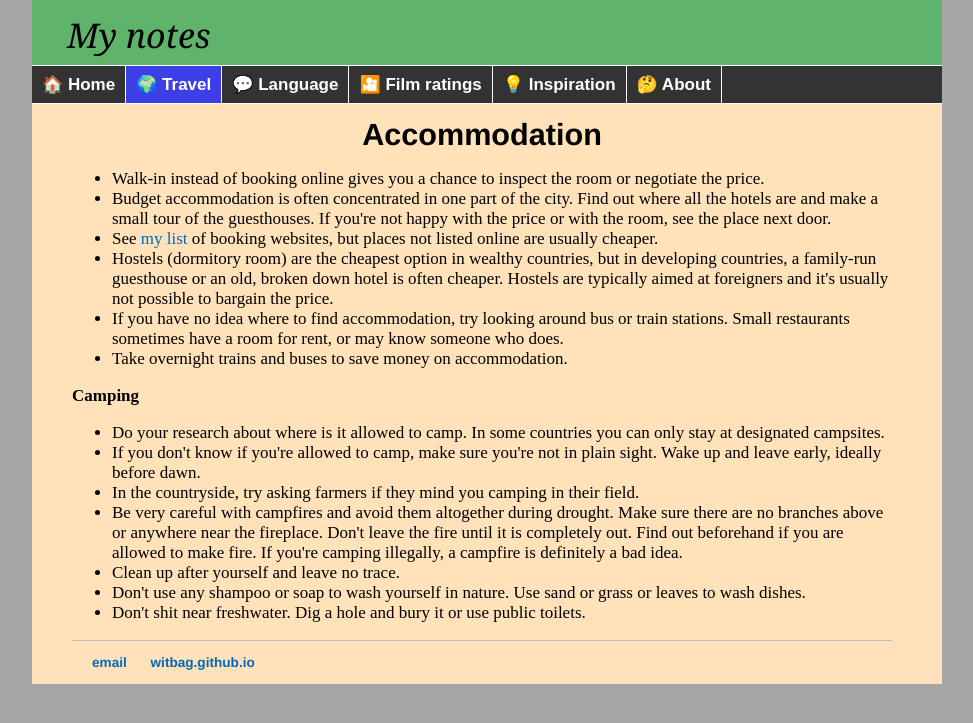
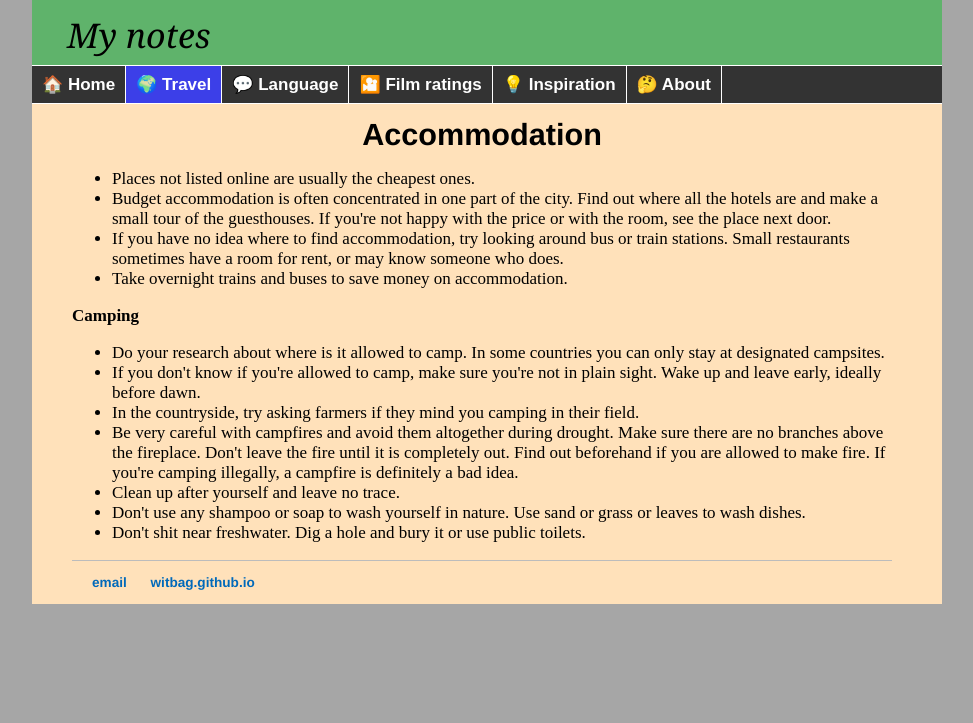
Before and after one commit to witbag/witbag.github.io, a Jekyll site: the page built from travel/accommodation.html, in a window 1280 px wide. Shown: the top 723 px of the page, without its empty margins (153-1126 px from the left). Built offline with Jekyll 4.4.1, drawn with Linux system fonts in a browser that asks for light colours.

Commit message:
Update accommodation.html

```diff
--- a/travel/accommodation.html
+++ b/travel/accommodation.html
@@ -9,10 +9,8 @@ title: Travel resources
 <center><h2>Accommodation</h2></center>
 
 <ul>
-<li>Walk-in instead of booking online gives you a chance to inspect the room or negotiate the price.<br>
+<li>Places not listed online are usually the cheapest ones.<br>
 <li>Budget accommodation is often concentrated in one part of the city. Find out where all the hotels are and make a small tour of the guesthouses. If you're not happy with the price or with the room, see the place next door.<br>
-<li>See <a href="resources.html#accom">my list</a> of booking websites, but places not listed online are usually cheaper.<br>
-<li>Hostels (dormitory room) are the cheapest option in wealthy countries, but in developing countries, a family-run guesthouse or an old, broken down hotel is often cheaper. Hostels are typically aimed at foreigners and it's usually not possible to bargain the price.<br>
 <li>If you have no idea where to find accommodation, try looking around bus or train stations. Small restaurants sometimes have a room for rent, or may know someone who does.<br>
 <li>Take overnight trains and buses to save money on accommodation.<br>
 </ul>
@@ -21,7 +19,7 @@ title: Travel resources
 <li>Do your research about where is it allowed to camp. In some countries you can only stay at designated campsites.<br>
 <li>If you don't know if you're allowed to camp, make sure you're not in plain sight. Wake up and leave early, ideally before dawn.<br>
 <li>In the countryside, try asking farmers if they mind you camping in their field.<br>
-<li>Be very careful with campfires and avoid them altogether during drought. Make sure there are no branches above or anywhere near the fireplace. Don't leave the fire until it is completely out. Find out beforehand if you are allowed to make fire. If you're camping illegally, a campfire is definitely a bad idea.<br>
+<li>Be very careful with campfires and avoid them altogether during drought. Make sure there are no branches above the fireplace. Don't leave the fire until it is completely out. Find out beforehand if you are allowed to make fire. If you're camping illegally, a campfire is definitely a bad idea.<br>
 <li>Clean up after yourself and leave no trace. <br>
 <li>Don't use any shampoo or soap to wash yourself in nature. Use sand or grass or leaves to wash dishes.<br>
 <li>Don't shit near freshwater. Dig a hole and bury it or use public toilets.<br>
```
